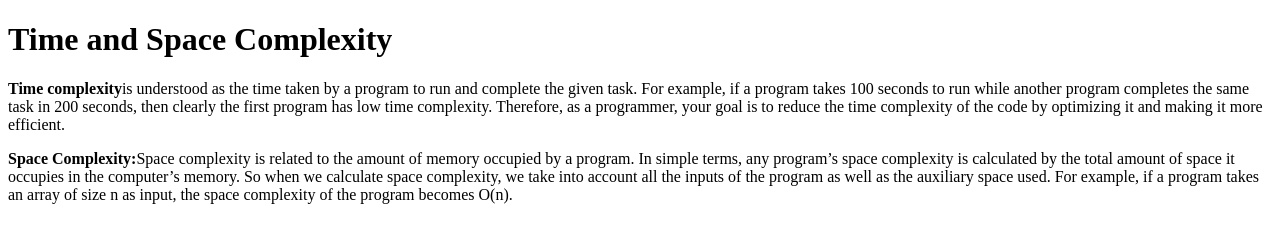
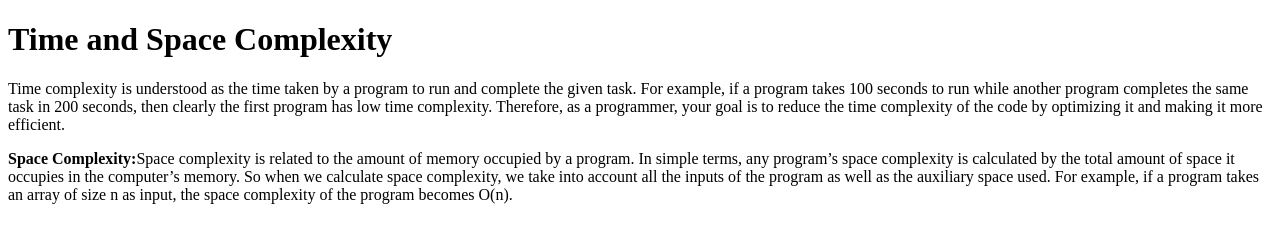
Before and after one commit to acciojob/time-and-space-complexity-shubham07rana, a website: page main.html in a window 1280 px wide. Drawn offline with Linux system fonts and the light colour scheme.

Commit message:
created a submission

```diff
--- a/main.html
+++ b/main.html
@@ -9,7 +9,7 @@
 <body>
 	<h1>Time and Space Complexity</h1>
 	<p>
-		<b>Time complexity</b>is understood as the time taken by a program to run and complete the given task. For example, if a program takes 100 seconds to run while another program completes the same task in 200 seconds, then clearly the first program has low time complexity. Therefore, as a programmer, your goal is to reduce the time complexity of the code by optimizing it and making it more efficient.
+		Time complexity is understood as the time taken by a program to run and complete the given task. For example, if a program takes 100 seconds to run while another program completes the same task in 200 seconds, then clearly the first program has low time complexity. Therefore, as a programmer, your goal is to reduce the time complexity of the code by optimizing it and making it more efficient.
 	</p>
 	<p>
         <b>Space Complexity:</b>Space complexity is related to the amount of memory occupied by a program. In simple terms, any program’s space complexity is calculated by the total amount of space it occupies in the computer’s memory. So when we calculate space complexity, we take into account all the inputs of the program as well as the auxiliary space used. For example, if a program takes an array of size n as input, the space complexity of the program becomes O(n).
```
